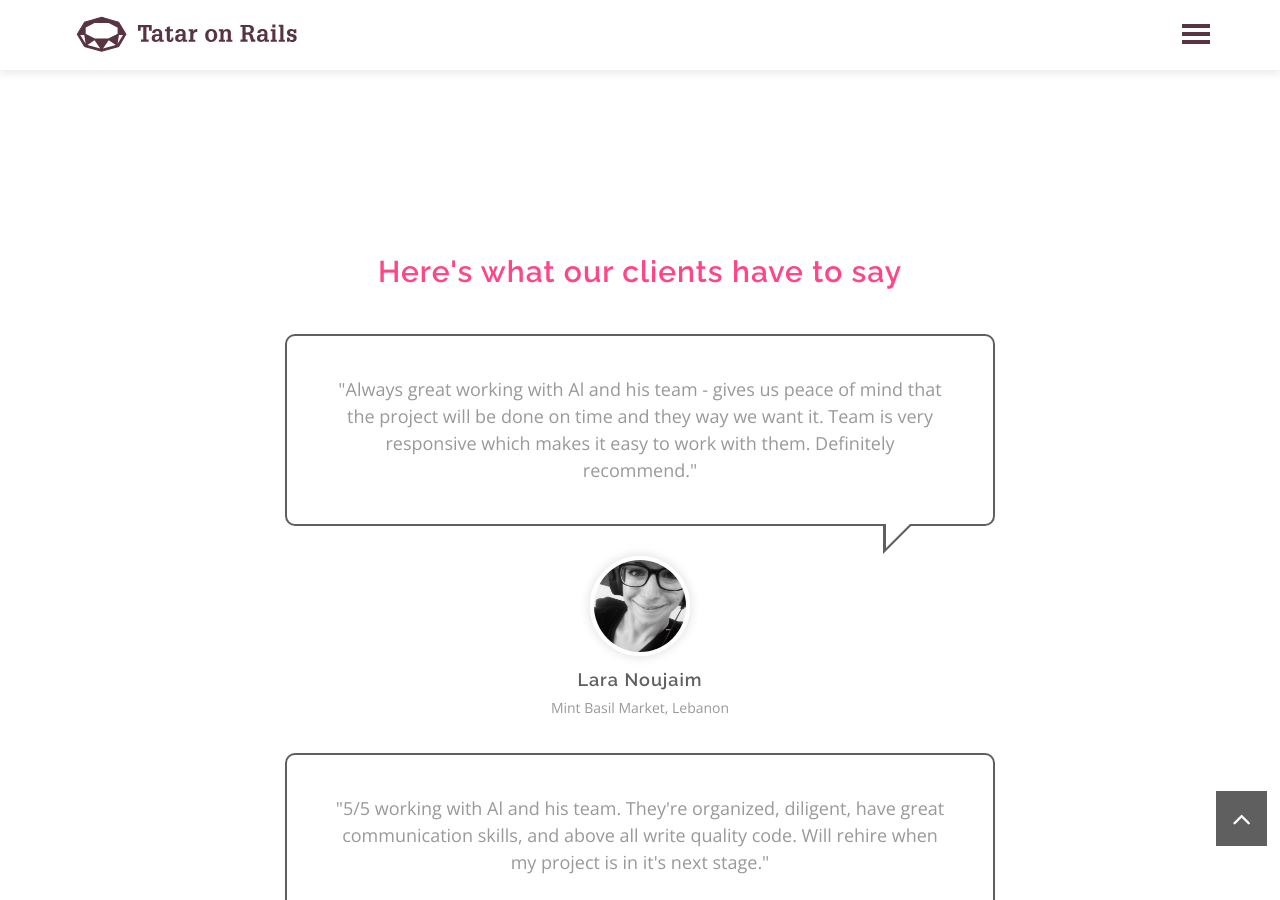
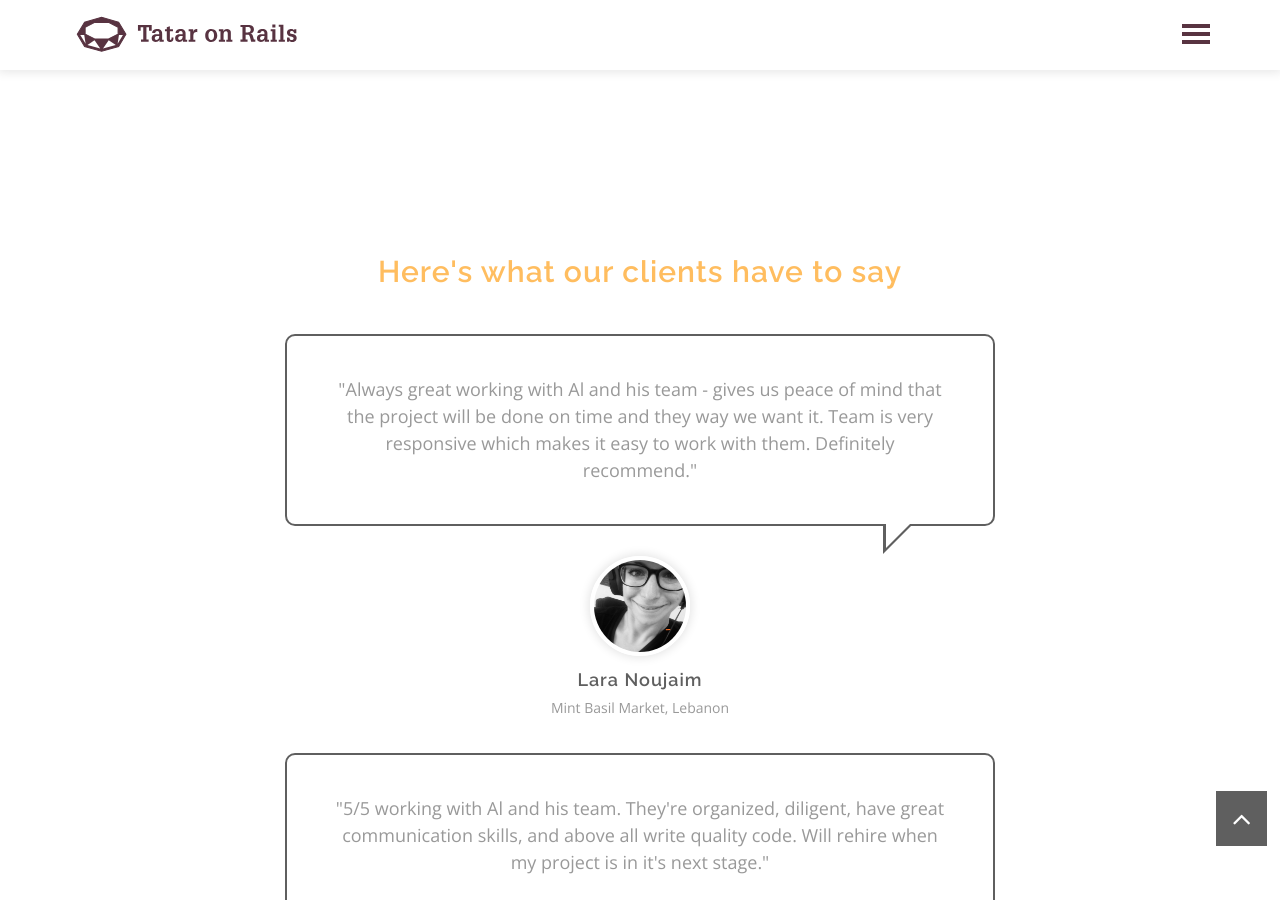
Before and after one commit to tataronrails/tataronrails.github.io, a Jekyll site: the page built from index.md, in a window 1280 px wide and 900 px high, scrolled down 1881 px. Built offline with Jekyll 4.4.1, drawn with Linux system fonts in a browser that asks for light colours; our own code applies the rules of GitHub Pages for plain Markdown files.

Commit message:
have to say color orange

```diff
--- a/_layouts/default.html
+++ b/_layouts/default.html
@@ -209,7 +209,7 @@
                     <div class="row text-center">
                         <div class="col-md-12">
 
-                            <h2 style="color:#FF4488">
+                            <h2 style="color:#ffbd5f">
                                 Here's what our clients have to say
                             </h2>
                         </div><!-- /.col-md-12 -->
```
